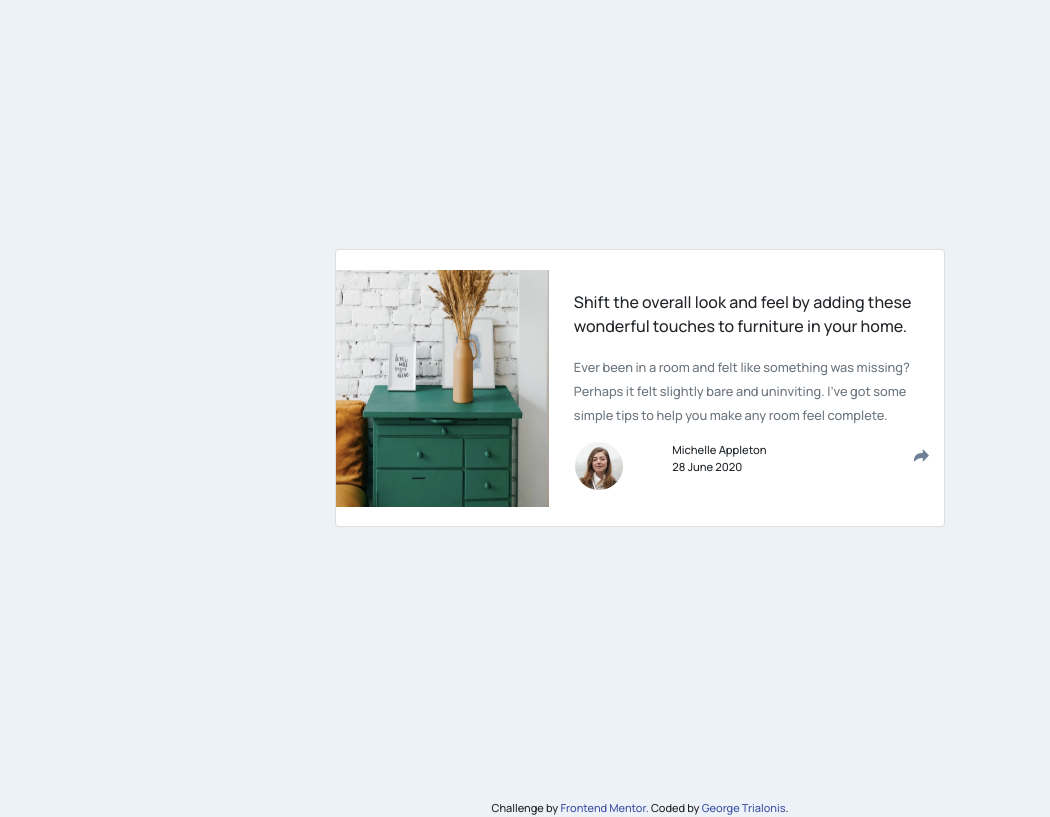
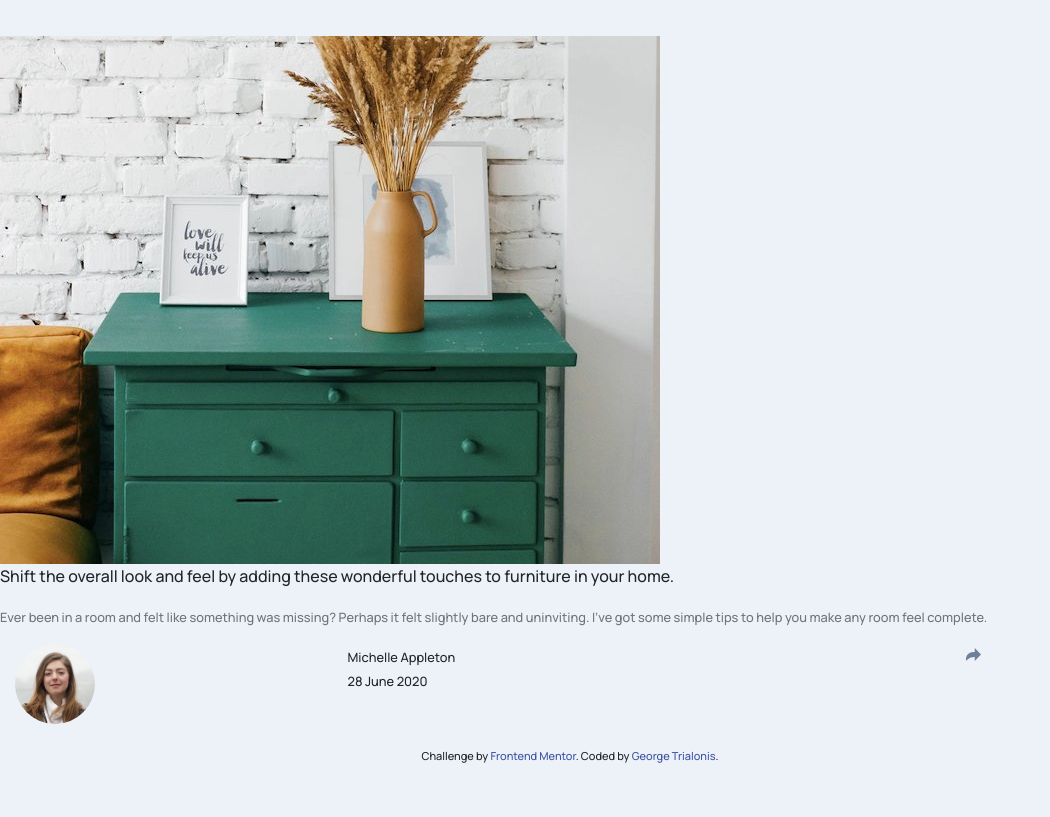
Before and after one commit to GTrialonis/article-preview-component-master, a plain HTML site: page index.html in a window 1280 px wide. Shown: the whole page, without its empty margins (0-1050 px from the left). Drawn offline with nearby package versions, Linux system fonts and the light colour scheme.

Commit message:
Add files via upload

```diff
--- a/index.html
+++ b/index.html
@@ -1,23 +1,25 @@
 <!DOCTYPE html>
-<html lang="en" dir="ltr">
+<html lang="en">
 
 <head>
-  <meta charset="utf-8">
-  <title>article-preview-component</title>
-  <meta name="viewport" content="width=device-width, initial-scale=1.0">
-  <!-- Google Fonts -->
+  <meta charset="UTF-8">
+  <meta name="viewport" content="width=device-width, initial-scale=1.0"> <!-- displays site properly based on user's device -->
+
+  <link rel="icon" type="image/png" sizes="32x32" href="./images/favicon-32x32.png">
+
+  <title>Frontend Mentor | Article preview component</title>
+
+  <!-- Google fonts -->
   <link href="https://fonts.googleapis.com/css2?family=Manrope:wght@500;700&display=swap" rel="stylesheet">
 
-  <!-- CSS style sheets-->
+  <!-- CSS Stylesheets-->
   <link rel="stylesheet" href="https://stackpath.bootstrapcdn.com/bootstrap/4.5.0/css/bootstrap.min.css" integrity="sha384-9aIt2nRpC12Uk9gS9baDl411NQApFmC26EwAOH8WgZl5MYYxFfc+NcPb1dKGj7Sk" crossorigin="anonymous">
-  <link rel="stylesheet" href="style.css" />
+  <link rel="stylesheet" type="text/css" href="style.css" />
 
-  <!-- Bootstrap scripts -->
+  <!-- Bootstrap Scripts -->
   <script src="https://code.jquery.com/jquery-3.5.1.slim.min.js" integrity="sha384-DfXdz2htPH0lsSSs5nCTpuj/zy4C+OGpamoFVy38MVBnE+IbbVYUew+OrCXaRkfj" crossorigin="anonymous"></script>
   <script src="https://cdn.jsdelivr.net/npm/popper.js@1.16.0/dist/umd/popper.min.js" integrity="sha384-Q6E9RHvbIyZFJoft+2mJbHaEWldlvI9IOYy5n3zV9zzTtmI3UksdQRVvoxMfooAo" crossorigin="anonymous"></script>
   <script src="https://stackpath.bootstrapcdn.com/bootstrap/4.5.0/js/bootstrap.min.js" integrity="sha384-OgVRvuATP1z7JjHLkuOU7Xw704+h835Lr+6QL9UvYjZE3Ipu6Tp75j7Bh/kR0JKI" crossorigin="anonymous"></script>
-
-  <!-- JQuery -->
 
   <!-- Feel free to remove these styles or customise in your own stylesheet 👍 -->
   <style>
@@ -29,38 +31,32 @@
     .attribution a {
       color: hsl(228, 45%, 44%);
     }
-
   </style>
-
-
 </head>
 
 <body>
-  <div class="container-fluid h-100 d-flex flex-column justify-content-center">
-    <div class="row justify-content-center">
-      <div class="col-lg-6 col-sm-12">
 
-        <div class="card mb-3" style="max-width: 700px;">
-          <div class="row no-gutters">
-            <div class="col-md-4 column">
-              <img src="images/drawers.jpg" class="drawers-image" alt="">
+  <div class="container h-100 d-flex flex-column justify-content-center">
+    <div class="row drawers">
+      <img src="images/drawers.jpg" alt="" />
     </div>
-            <div class="col-md-8 column">
-              <div class="card-body">
-                <p class="card-text">Shift the overall look and feel by adding these wonderful
+
+    <!-- <div class="container-fluid"> -->
+    <div class="row text">
+      <p class="first paragraph">Shift the overall look and feel by adding these wonderful
         touches to furniture in your home.</p>
-                <p class="card-text"><small class="text-muted">Ever been in a room and felt like something was missing? Perhaps
+      <p class="second paragraph"><small class="text-muted">Ever been in a room and felt like something was missing? Perhaps
           it felt slightly bare and uninviting. I’ve got some simple tips
           to help you make any room feel complete.</small></p>
     </div>
-              <div class="container">
+
     <div class="row">
       <div class="col image-padding">
         <img src="images/avatar-michelle.jpg" class="circular avatar" alt="" />
       </div>
       <div class="col-5 contact-person">
-                    Michelle Appleton
-                    <br /> 28 June 2020
+        <small>Michelle Appleton
+        <br /> 28 June 2020</small>
       </div>
       <div class="col share">
         <!-- <img src="images/icon-share.svg" alt="" /> -->
@@ -72,23 +68,13 @@
           </span></a>
       </div>
     </div>
-              </div>
-            </div>
-          </div>
-        </div>
 
-      </div>
+    <br />
+    <div class="attribution">
+      Challenge by <a href="https://www.frontendmentor.io?ref=challenge" target="_blank">Frontend Mentor</a>.
+      Coded by <a href="#">George Trialonis</a>.
     </div>
   </div>
 </body>
 
-<div id="container footer">
-  <footer>
-    <p class="attribution">
-      Challenge by
-      <a href="https://www.frontendmentor.io?ref=challenge" target="_blank">Frontend Mentor. </a>Coded by <a href="#">George Trialonis</a>.
-    </p>
-  </footer>
-</div>
-
 </html>
--- a/style.css
+++ b/style.css
@@ -1,55 +1,18 @@
-html {
-   position: relative;
-   height: 100%;
-}
 
-body {
-    height: 100%;
-    margin-bottom: 30px; /* Margin bottom by footer height */
-    font-family: 'Manrope', sans-serif;
-    /* margin: 2rem 2rem; */
-    background-color: hsl(210, 46%, 95%);
-}
 
-* {
-  box-sizing: border-box;
-}
-
-/* Create four equal columns that floats next to each other */
-.column {
-  float: left;
-  width: 25%;
-  padding: 20px;
-}
-
-/* Clear floats after the columns */
-.row:after {
-  content: "";
-  display: table;
-  clear: both;
-}
-
-.card-text {
-  font-size: bold;
-}
-
-.drawers-image {
-  width: 105%;
-  height: 104%;
-}
-
-.card-body {
-  padding-bottom: 1rem;
-  padding-left: 2.2rem;
-}
-
-.row {
-  padding-bottom: 0.5rem;
-  /* padding-right: 2rem; */
+html, body {
+  font-family: 'Manrope', sans-serif;
+  background-color: hsl(210, 46%, 95%);
 }
 
 .container {
-  padding-left: 2.3rem;
+  position: absolute;
+  text-align: left;
+}
+
+.first {
+  font-family: 'Manrope';
+  font-size: bold;
 }
 
 .circular {
@@ -57,21 +20,12 @@ body {
 }
 
 .avatar {
-  width: 3rem
-}
-
-.contact-person {
-  font-size: 0.7rem;
-  padding-left: 0;
-  padding-right: 0;
+  width: 5rem
 }
 
 .share {
-  text-align: right;
-}
-
-.attribution {
   text-align: center;
+  font-size: 0.8rem;
 }
 
 a.tooltips {
@@ -110,16 +64,26 @@ a:hover.tooltips span {
     z-index: 999;
 }
 
-/* On screens that are 992px wide or less, go from four columns to two columns */
-@media all and (min-width: 1040px) and (max-width:401px) {
+
+@media all and (max-width: 500px) {
+  /*  */
+  img, .row.text {
+    max-width: 370px;
+    height: auto;
+    display: flex;
+    justify-content: center;
+    padding-left: 2rem;
+  }
+  /* .row.text {
+    justify-content: center;
+    max-width: 370px;
+    height: auto;
+    display: flex;
+  }
+} */
+
+/* @media all and (min-width: 900px) {
   .column {
     width: 50%;
   }
-}
-
-/* On screens that are 600px wide or less, make the columns stack on top of each other instead of next to each other */
-/* @media screen and (max-width: 400px) {
-  .column {
-    width: 100%;
-  }
 } */
```
Lines whose indentation alone changed are shown as unchanged.
